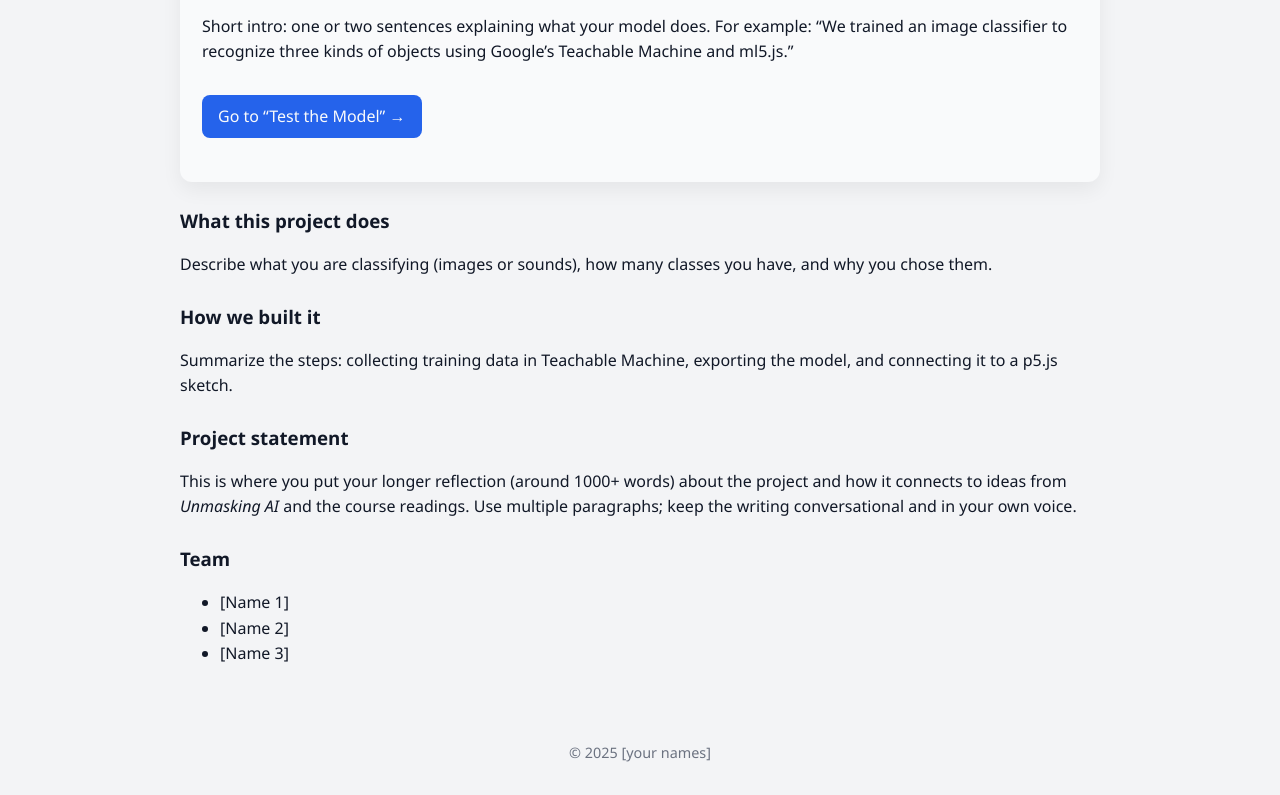
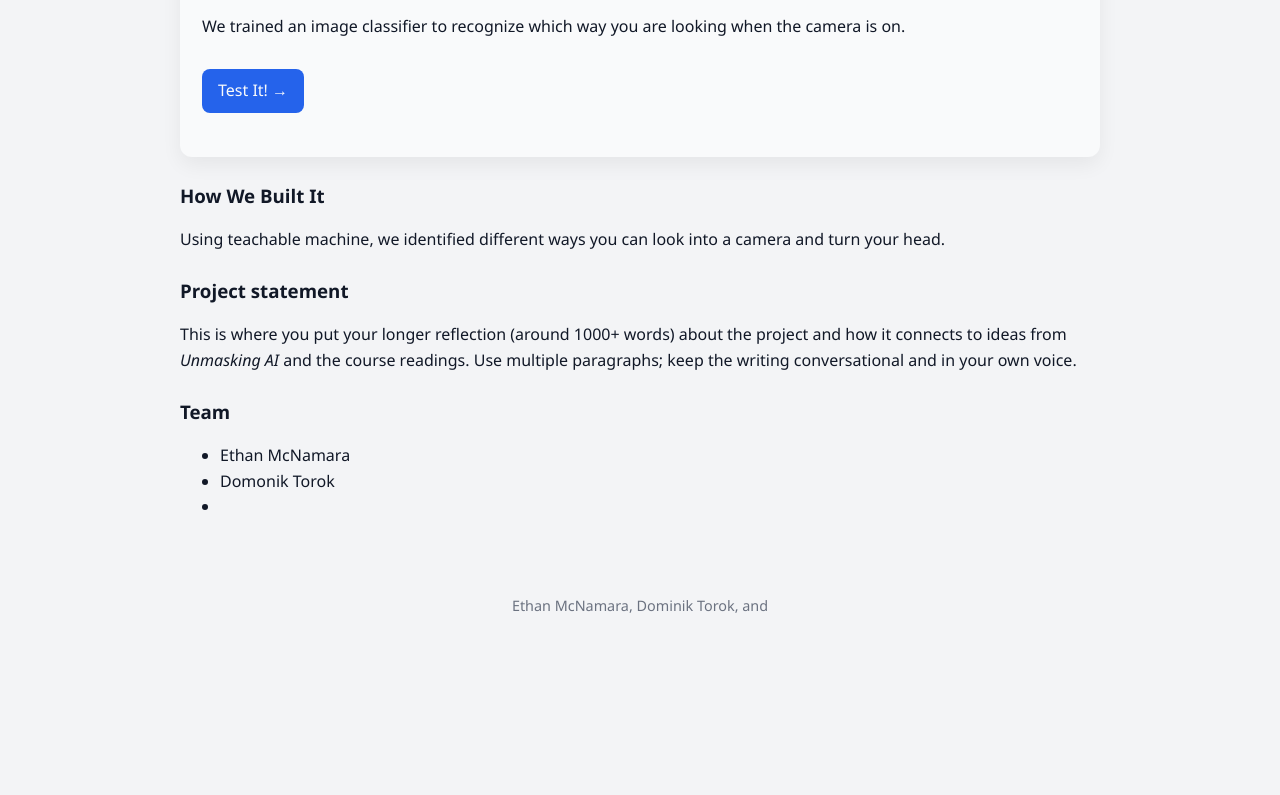
Before and after one commit to esmcnamara/lis500-p3, a plain HTML site: page index.html in a window 1280 px wide. Shown: the part 306-1101 px from the top of the page. After the commit the page ends 954 px from the top, so only its background shows below. Drawn offline with Linux system fonts and the light colour scheme.

Commit message:
Update index.html

```diff
--- a/index.html
+++ b/index.html
@@ -4,7 +4,7 @@
 <head>
   <meta charset="utf-8">
   <meta name="viewport" content="width=device-width,initial-scale=1">
-  <title>Teachable Machine Project</title>
+  <title>LIS 500 Teachable Machine Project</title>
   <link rel="stylesheet" href="css/style.css">
 </head>
 <body>
@@ -22,30 +22,19 @@
 
   <main class="wrapper">
     <section class="hero">
-      <h2>[Project title goes here]</h2>
+      <h2>Where Are You Looking!?</h2>
       <p>
-        Short intro: one or two sentences explaining what your model does.
-        For example: “We trained an image classifier to recognize three kinds
-        of objects using Google’s Teachable Machine and ml5.js.”
+        We trained an image classifier to recognize which way you are looking when the camera is on.
       </p>
       <p>
-        <a class="btn" href="test.html">Go to “Test the Model” →</a>
+        <a class="btn" href="test.html">Test It! →</a>
       </p>
     </section>
 
     <section class="section">
-      <h3>What this project does</h3>
+      <h3>How We Built It</h3>
       <p>
-        Describe what you are classifying (images or sounds), how many classes
-        you have, and why you chose them.
-      </p>
-    </section>
-
-    <section class="section">
-      <h3>How we built it</h3>
-      <p>
-        Summarize the steps: collecting training data in Teachable Machine,
-        exporting the model, and connecting it to a p5.js sketch.
+        Using teachable machine, we identified different ways you can look into a camera and turn your head.
       </p>
     </section>
 
@@ -62,15 +51,15 @@
     <section class="section">
       <h3>Team</h3>
       <ul>
-        <li>[Name 1]</li>
-        <li>[Name 2]</li>
-        <li>[Name 3]</li>
+        <li>Ethan McNamara</li>
+        <li>Domonik Torok</li>
+        <li></li>
       </ul>
     </section>
   </main>
 
   <footer class="site-footer">
-    <p>© 2025 [your names]</p>
+    <p>Ethan McNamara, Dominik Torok, and</p>
   </footer>
 </body>
 </html>
```
